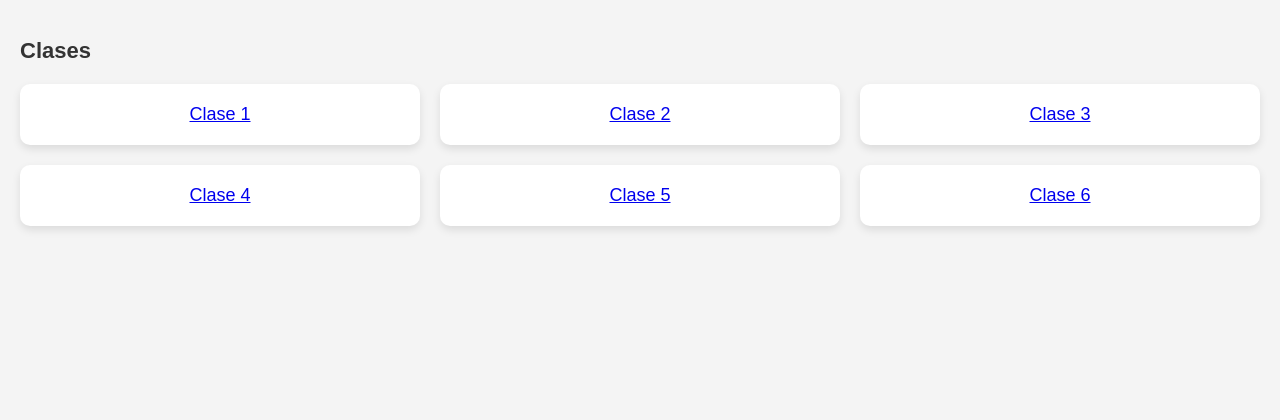
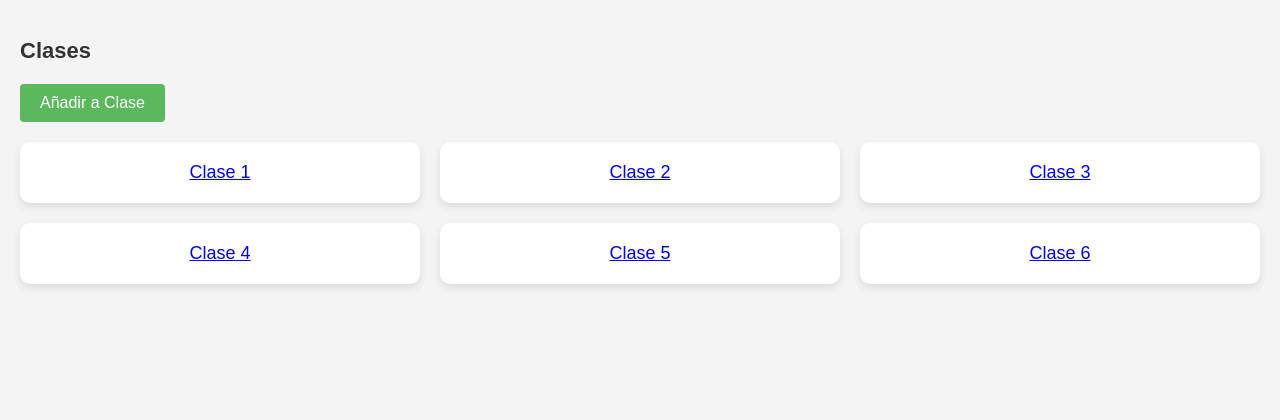
Before and after one commit to villagraandres/proyprof, a Django app: page /auth/dash in a window 1280 px wide. Shown: the part 79-499 px from the top of the page. Run offline with Django 5.2, Linux system fonts and the light colour scheme.

Commit message:
dashboardn y anadir botton

```diff
--- a/miapp/static/inicio_style.css
+++ b/miapp/static/inicio_style.css
@@ -30,7 +30,6 @@ header {
     display: flex;
     height: calc(100vh - 60px);
 }
-
 
 /* Class section */
 .class-section {
@@ -65,3 +64,22 @@ header {
     transform: translateY(-5px);
     box-shadow: 0 8px 15px rgba(0, 0, 0, 0.2);
 }
+
+/* Add Class Button Styles */
+.add-class-button {
+    display: inline-block;
+    margin-bottom: 20px;
+    padding: 10px 20px;
+    font-size: 16px;
+    color: #fff;
+    background-color: #5cb85c; /* Green color to match the header */
+    border: none;
+    border-radius: 4px;
+    cursor: pointer;
+    text-align: center;
+    text-decoration: none;
+}
+
+.add-class-button:hover {
+    background-color: #4cae4c; /* Darker green for hover effect */
+}
--- a/miapp/templates/auth/dash.html
+++ b/miapp/templates/auth/dash.html
@@ -20,6 +20,7 @@
     <div class="main-container">
         <section class="class-section">
             <h2>Clases</h2>
+            <button class="add-class-button">Añadir a Clase</button>
             <div class="class-grid">
                 <a href="{% url 'clase' %}" class="class-box">Clase 1</a>
                 <a href="{% url 'clase' %}" class="class-box">Clase 2</a>
--- a/miapp/views.py
+++ b/miapp/views.py
@@ -19,28 +19,32 @@ def index(request):
         try:
             user = User.objects.get(username=email)
         except User.DoesNotExist:
-            logger.warning(f"Login attempt with non-existent user: {email}")
-            return render(request, 'login/index.html', {'error': 'User does not exist'})
+
+            return render(request, 'login/index.html', {'error': 'El usuario no existe'})
 
         if user.check_password(password):
-            if user.is_active:  # Use is_active instead of auth
+            if user.is_active:
                 login(request, user)
                 logger.info(f"User {email} logged in successfully.")
                 return HttpResponseRedirect(reverse("dash"))
-            else:
-                logger.warning(f"Login attempt with inactive user: {email}")
-                return render(request, 'login/index.html', {'error': 'Please confirm your account'})
+
         else:
-            logger.warning(f"Wrong password attempt for user: {email}")
-            return render(request, 'login/index.html', {'error': 'Wrong password'})
+
+            return render(request, 'login/index.html', {'error': 'Contrasena incorrecta'})
 
     return render(request, 'login/index.html')
+
 
 def crear(request):
     if request.method == 'POST':
         name = request.POST.get('name')
         email = request.POST.get('email')
         password = request.POST.get('password')
+
+
+        if not name or not email or not password:
+            logger.warning("Attempt to create user with empty fields.")
+            return render(request, 'login/register.html', {'error': 'Todos los campos son requeridos'})
 
         try:
             user = User(username=email, first_name=name, email=email)
@@ -50,13 +54,12 @@ def crear(request):
             return redirect('login')
         except IntegrityError as e:
             logger.error(f"IntegrityError: {e}")
-            return render(request, 'login/register.html', {'error': 'Email ya existe'})
+            return render(request, 'login/register.html', {'error': 'Email already exists.'})
         except Exception as e:
             logger.error(f"Unexpected error: {e}")
-            return render(request, 'login/register.html', {'error': 'Unexpected error occurred'})
+            return render(request, 'login/register.html', {'error': 'Unexpected error occurred.'})
 
     return render(request, 'login/register.html')
-
 
 
 def dash(request):
```
Also changed, not shown: miapp/static/styles.css (+11 -0 lines), miapp/templates/login/index.html (+5 -7 lines), db.sqlite3.
